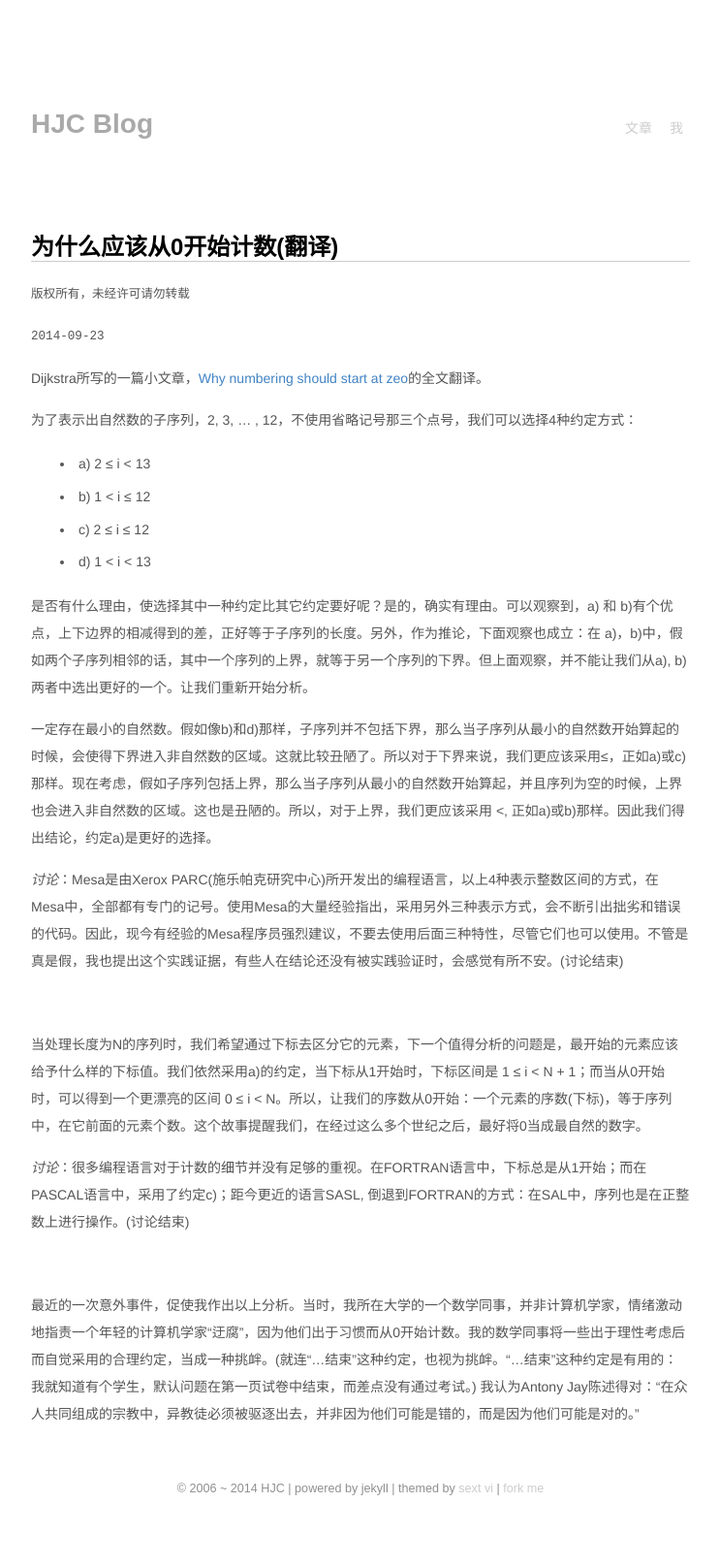
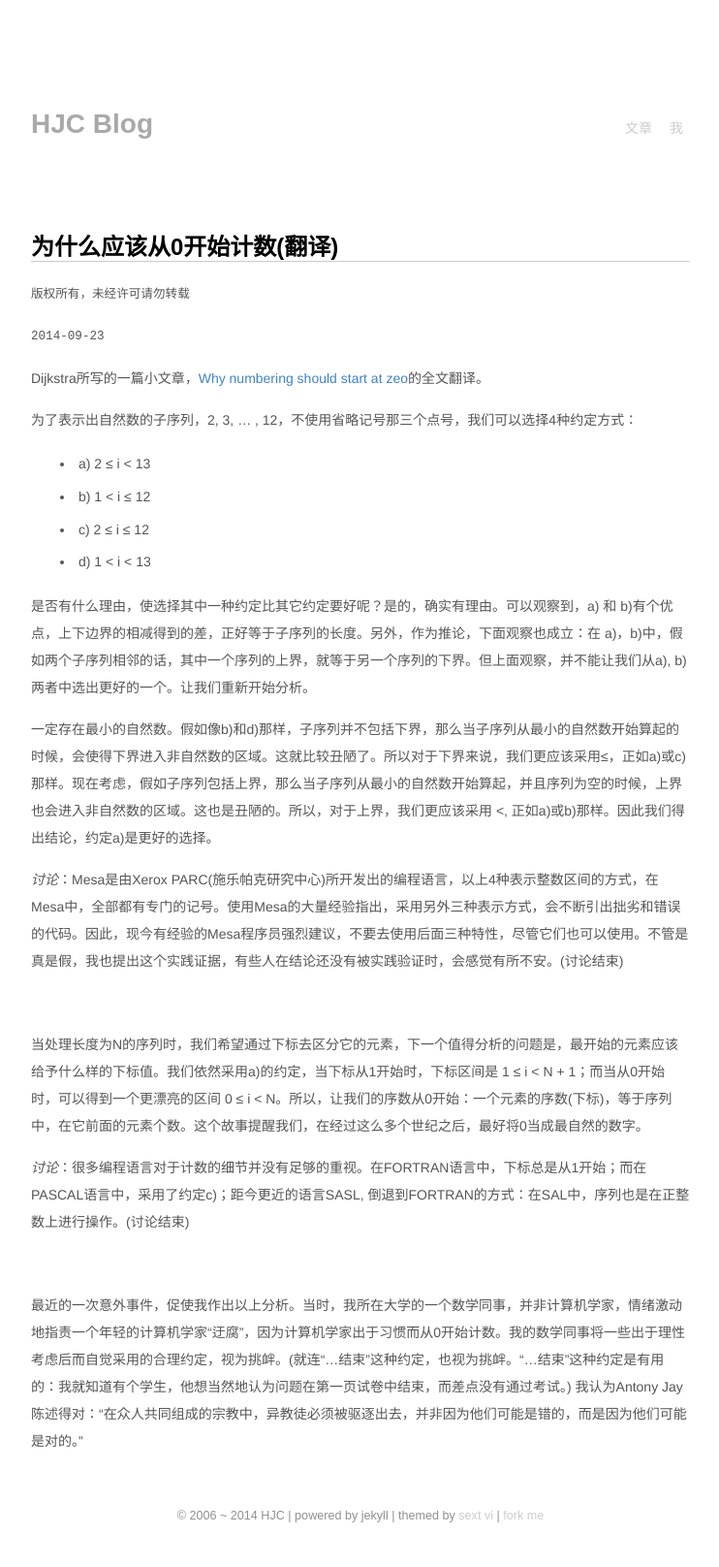
Before and after one commit to jzpangpang/hjcapple.github.com, a Jekyll site: the page built from _posts/2014-09-23-zero-index.md, in a window 1280 px wide. Shown: the whole page at 97% size, without its empty margins (268-1010 px from the left). Built offline with Jekyll 4.4.1, drawn with Linux system fonts in a browser that asks for light colours; nearby versions of some CDN libraries; Markdown is read by kramdown in place of the engine named in the settings; before the commit the page ends 1588 px from its top, so only the background shows below that.

Commit message:
修改一些错漏

```diff
--- a/_posts/2014-09-23-zero-index.md
+++ b/_posts/2014-09-23-zero-index.md
@@ -27,4 +27,4 @@ Dijkstra所写的一篇小文章，[Why numbering should start at zeo](http://ww
 
 <br>
 
-最近的一次意外事件，促使我作出以上分析。当时，我所在大学的一个数学同事，并非计算机学家，情绪激动地指责一个年轻的计算机学家“迂腐”，因为他们出于习惯而从0开始计数。我的数学同事将一些出于理性考虑后而自觉采用的合理约定，当成一种挑衅。(就连“...结束”这种约定，也视为挑衅。“...结束”这种约定是有用的：我就知道有个学生，默认问题在第一页试卷中结束，而差点没有通过考试。) 我认为Antony Jay陈述得对：“在众人共同组成的宗教中，异教徒必须被驱逐出去，并非因为他们可能是错的，而是因为他们可能是对的。”
+最近的一次意外事件，促使我作出以上分析。当时，我所在大学的一个数学同事，并非计算机学家，情绪激动地指责一个年轻的计算机学家“迂腐”，因为计算机学家出于习惯而从0开始计数。我的数学同事将一些出于理性考虑后而自觉采用的合理约定，视为挑衅。(就连“...结束”这种约定，也视为挑衅。“...结束”这种约定是有用的：我就知道有个学生，他想当然地认为问题在第一页试卷中结束，而差点没有通过考试。) 我认为Antony Jay陈述得对：“在众人共同组成的宗教中，异教徒必须被驱逐出去，并非因为他们可能是错的，而是因为他们可能是对的。”
```
